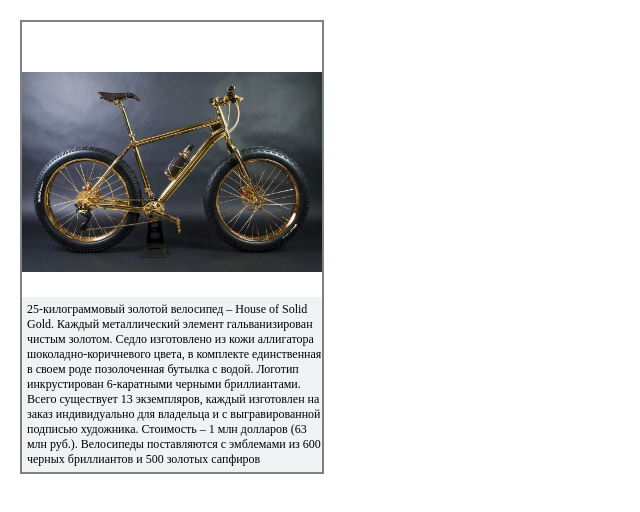
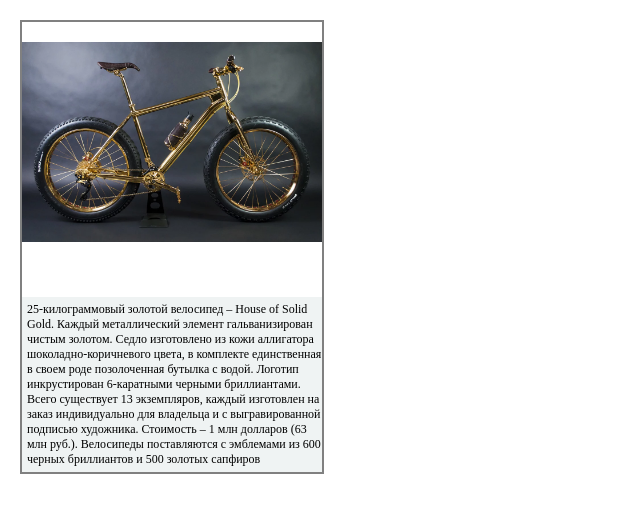
Before and after one commit to Rydzaki/Front_end_lesson_16, a plain HTML site: page home_work_16/index.html in a window 1280 px wide. Shown: the whole page, without its empty margins (0-640 px from the left). Drawn offline with Linux system fonts and the light colour scheme.

Commit message:
refactor home work

```diff
--- a/home_work_16/style/style.css
+++ b/home_work_16/style/style.css
@@ -10,18 +10,20 @@
     position: relative;
     margin: 20px;
     overflow: hidden;
-    transition: width 0.4s, border-radius 0.4s;
+    transition: width, border-radius;
+    transition-duration: 0.5s;
   }
 
   .topic p {
     font-size: 12px;
     width: 300px;
+    transition-delay: 0.6s;
 
   }
 
   .topic img {
-    width: 300px;
-    height: 300px;
+    height: 200px;
+    margin-top:  20px;
     object-fit: contain;
     transition-duration: 0.5s;
   }
@@ -43,11 +45,13 @@
 
   .topic:hover img {
     width: 100%;
-    height: 100%;
+    height: 90%;
+
   }
 
   .topic:hover {
     width: 800px;
+
     border-radius: 20px;
     transition-duration: 1.2s;
     transition-delay: 0.5s; /* Задержка измения формы */
```
Also changed, not shown: 2 other files.
